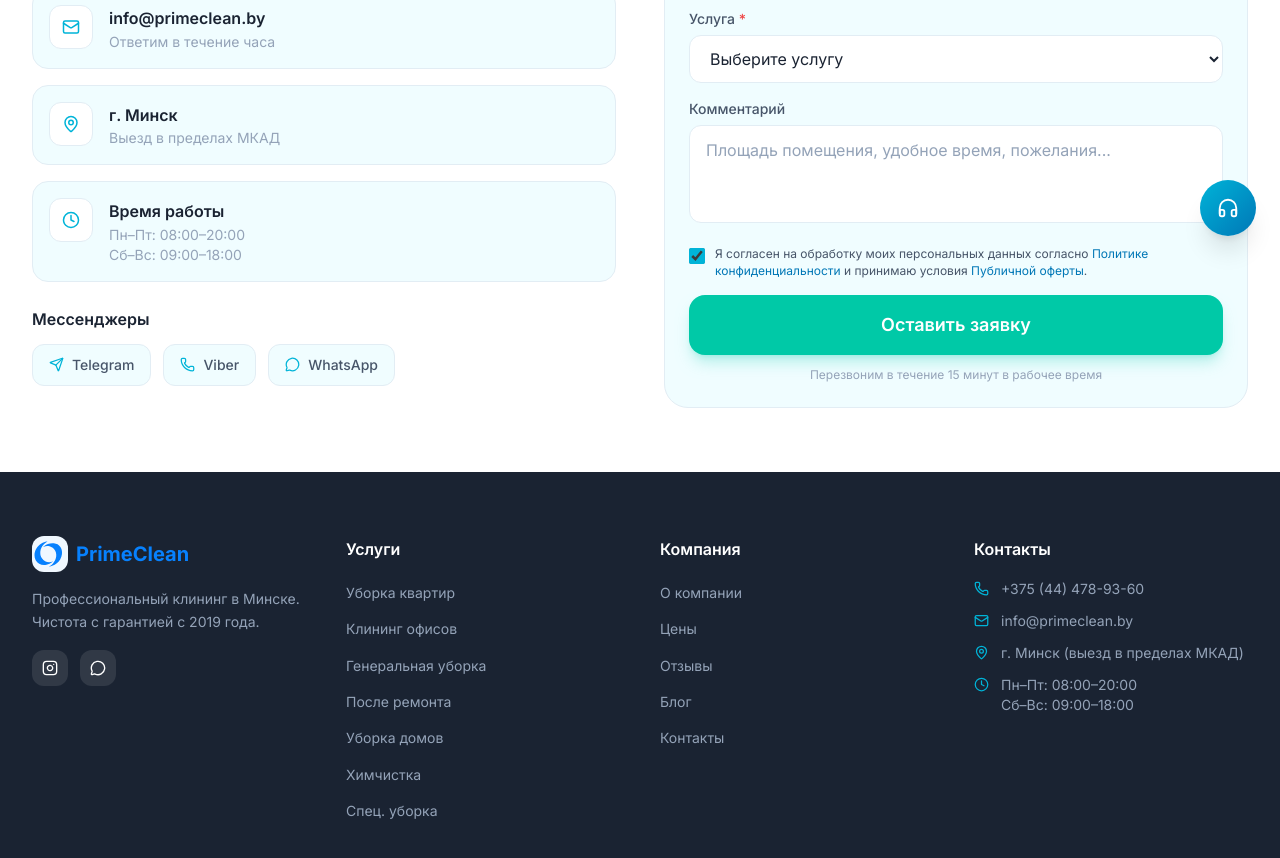
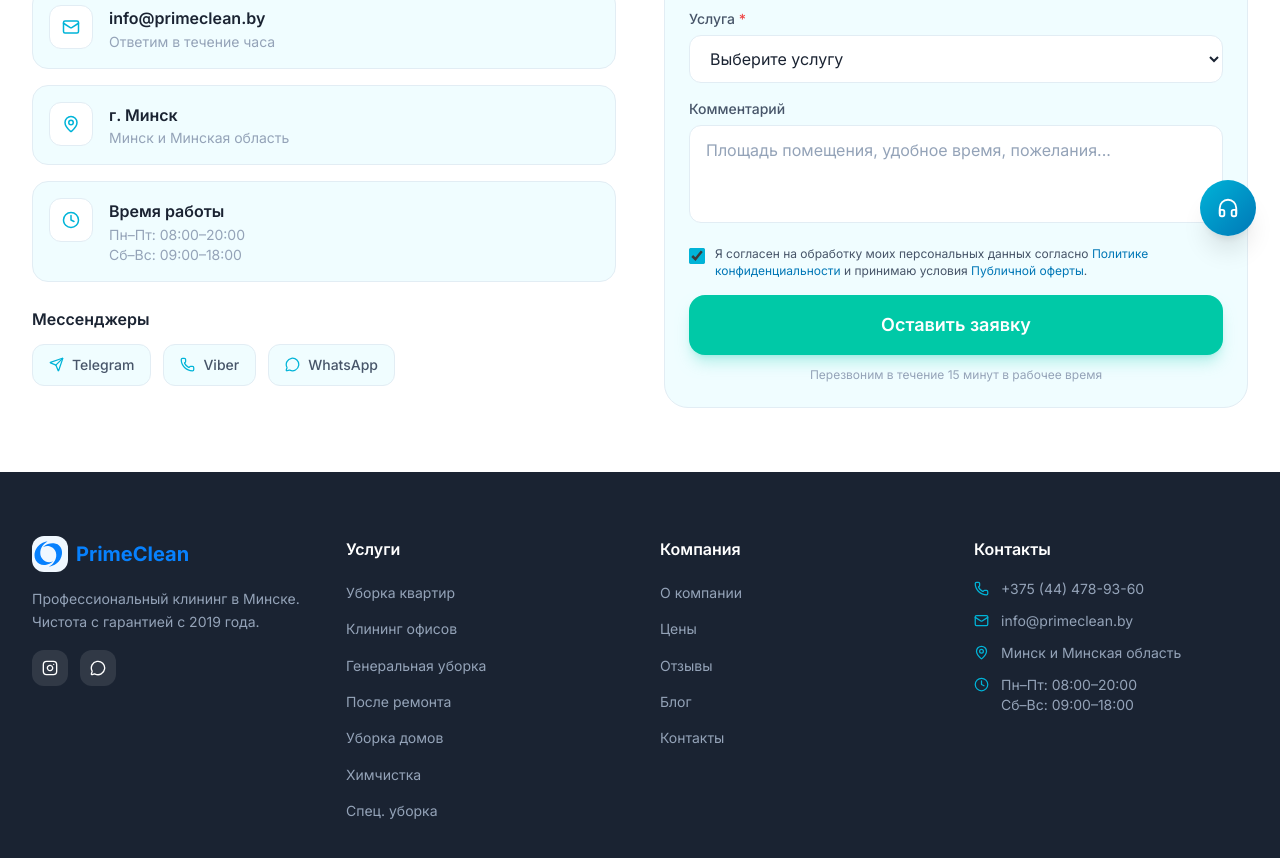
Before and after one commit to Peshgan/PrimeClean, a Next.js app: page /kontakty in a window 1280 px wide. Shown: the part 540-1398 px from the top of the page. Built offline with nearby package versions, Linux system fonts and the light colour scheme.

Commit message:
update service area: Минск и Минская область

```diff
--- a/app/kontakty/page.tsx
+++ b/app/kontakty/page.tsx
@@ -66,7 +66,7 @@ export default function ContactsPage() {
                   </div>
                   <div>
                     <div className="font-semibold text-[#1A2332]">г. Минск</div>
-                    <div className="text-sm text-[#94A3B8]">Выезд в пределах МКАД</div>
+                    <div className="text-sm text-[#94A3B8]">Минск и Минская область</div>
                   </div>
                 </div>
 
--- a/components/layout/Footer.tsx
+++ b/components/layout/Footer.tsx
@@ -121,7 +121,7 @@ export default function Footer() {
               </li>
               <li className="flex items-start gap-3 text-[#94A3B8] text-sm">
                 <MapPin size={15} className="mt-0.5 shrink-0 text-[#00B4D8]" />
-                г. Минск (выезд в пределах МКАД)
+                Минск и Минская область
               </li>
               <li className="flex items-start gap-3 text-[#94A3B8] text-sm">
                 <Clock size={15} className="mt-0.5 shrink-0 text-[#00B4D8]" />
```
